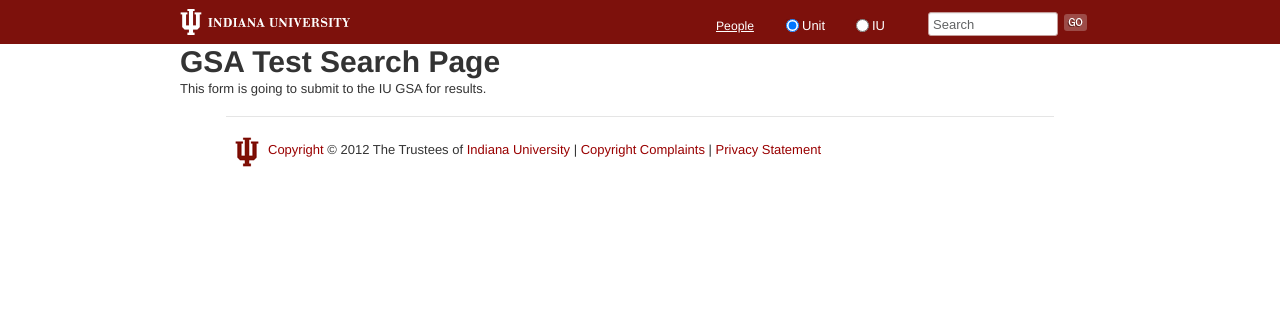
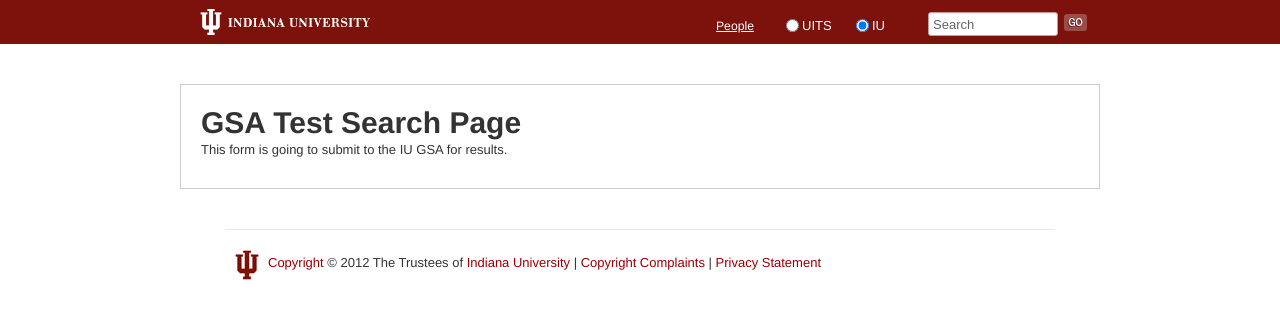
Before and after one commit to mtheoryx/default_search, a plain HTML site: page index.html in a window 1280 px wide. Drawn offline with nearby package versions, Linux system fonts and the light colour scheme.

Commit message:
Set up the search form for GSA search results.

```diff
--- a/css/style.css
+++ b/css/style.css
@@ -19,8 +19,7 @@
 	font-size: 0.625em; /* 10px */
 	height: 44px;
 	line-height: 1em; /* 10px */
-/*	width:100%;*/
-	margin:0;
+    margin:0;
 	padding:0;
 }
 
@@ -30,8 +29,7 @@
 	height: 44px;
 	position: relative;
 	text-align: left;
-/*	margin-left:20px;*/
-margin: 0 auto;
+    margin: 0 auto;
 }
 
 #identity a {color: #fff;text-decoration: underline;}
@@ -42,7 +40,8 @@
 	display: block;
 	height: 44px;
 	left: -20px;
-	position: relative;
+	margin-left: 20px;
+    position: relative;
 	top: 0;
 	width: 250px;
 }
@@ -144,7 +143,12 @@
     width: auto;
     max-width:920px;
 }
+div.content {
+    margin: 40px 0;
+    border: 1px solid #ccc;
+    padding: 20px;
 
+}
 /* =======================
     ALL: IU Footer
    ======================= */
--- a/index.html
+++ b/index.html
@@ -7,16 +7,13 @@
 	<meta charset="utf-8">
 	<meta http-equiv="X-UA-Compatible" content="IE=edge,chrome=1">
 
-	<title></title>
+	<title>IU GSA Test Search Page</title>
 	<meta name="description" content="IU Default Search Page">
 	<meta name="author" content="Indiana University">
 
 	<meta name="viewport" content="width=device-width">
 
 	<link rel="stylesheet" href="css/bootstrap.min.css">
-	<style>
-
-	</style>
 	<link rel="stylesheet" href="css/bootstrap-responsive.css">
 	<link rel="stylesheet" href="css/style.css">
 
@@ -47,7 +44,7 @@
 			                    Change the value attribute of the input below to your Web address or a Web address that you would like to
 			                    limit the search results to. Do not include a trailing forward slash "/". -->
 
-			                    <input type="radio" name="as_sitesearch" id="search1" value="http://www.iu.edu" checked="checked" />&nbsp;
+			                    <input type="radio" name="as_sitesearch" id="search1" value="http://www.uits.iu.edu"/>&nbsp;
 
 			                    <!-- Cutomization Instructions:
 
@@ -55,26 +52,17 @@
 			                    a shortened version of the unit name associated with the Web site being searched. The label should contain
 			                    no more than 13 characters. -->
 
-			                    <label for="search1">Unit</label></li>
+			                    <label for="search1">UITS</label></li>
 
 			                    <!-- END UNIT SEARCH OPTION -->
 
-			                    <li><input type="radio" name="as_sitesearch" id="search2" value="" />&nbsp;<label for="search2">IU</label></li>
+			                    <li><input type="radio" name="as_sitesearch" id="search2" value="" checked="checked" />&nbsp;<label for="search2">IU</label></li>
 			                </ul>
 			            </fieldset>
 			            <fieldset id="set2">
 			            	<input type="text" name="q" id="searchtxt" maxlength="255" value="Search" onfocus="if(this.value=='Search')this.value='';" onblur="if(this.value=='')this.value='Search';" />
 
-			                <!-- BEGIN "GO" BUTTON -->
-
-			                <!-- Cutomization Instructions:
-
-			                Change the src attribute of the input below to img/go_white.gif if you have uncommented the Alternate White
-			                Branding Bar option in the css/screen.css stylesheet. -->
-
 			                <input type="image" name="btnG" id="go" src="img/go_red.gif" alt="GO" />
-
-			                <!-- END "GO" BUTTON -->
 
 			                <input type="hidden" name="as_dt" value="i" />
 			                <input type="hidden" name="site" value="indiana" />
@@ -92,9 +80,10 @@
 
 	<a id="skip"></a>
 	<div class="container" id="main">
+	    <div class="content">
 	    <h1>GSA Test Search Page</h1>
     	<p>This form is going to submit to the IU GSA for results.</p>
-
+    	</div>
 
 
 
```
